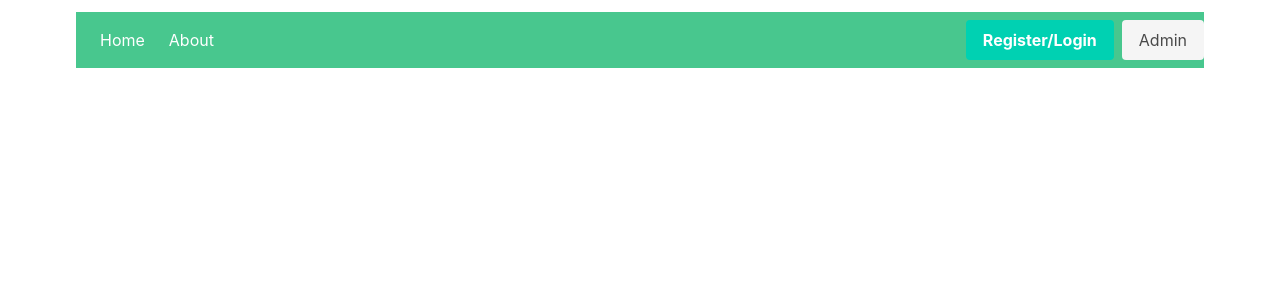
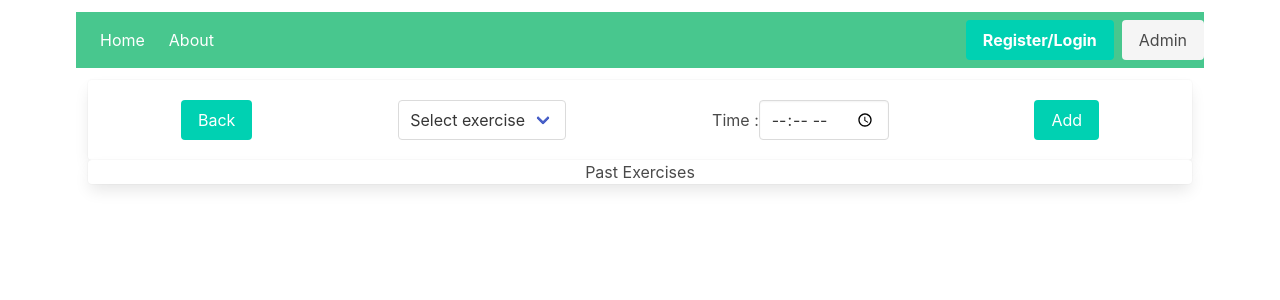
Before and after one commit to alex-m14/Exercise-App, a Vue app: page /Form in a window 1280 px wide. Shown: the top 300 px of the page. Built offline with nearby package versions, Linux system fonts and the light colour scheme.

Commit message:
fixed js Login

```diff
--- a/package.json
+++ b/package.json
@@ -8,6 +8,7 @@
   },
   "dependencies": {
     "bulma": "^0.9.1",
+    "bulma-calendar": "^6.0.9",
     "core-js": "^3.6.5",
     "vue": "^2.6.11",
     "vue-router": "^3.2.0",
--- a/public/index.html
+++ b/public/index.html
@@ -8,6 +8,7 @@
     <title><%= htmlWebpackPlugin.options.title %></title>
     <link rel="stylesheet" href="https://fonts.googleapis.com/css?family=Roboto:100,300,400,500,700,900">
     <link rel="stylesheet" href="https://cdn.jsdelivr.net/npm/@mdi/font@latest/css/materialdesignicons.min.css">
+
   </head>
   <body>
     <noscript>
--- a/src/assets/main.scss
+++ b/src/assets/main.scss
@@ -1 +1,3 @@
+
+
 @import "~bulma/bulma";
--- a/src/components/Navbar.vue
+++ b/src/components/Navbar.vue
@@ -2,10 +2,10 @@
 <nav class="navbar is-success max-width" role="navigation" aria-label="main navigation">
   <div class="navbar-brand">
     <a class="navbar-item" href="">
-      <i class="fas fa-heartbeat is-large"></i>
+      <i class="fas fa-heartbeat is-large "></i>
     </a>
 
-    <a role="button" class="navbar-burger burger" aria-label="menu" aria-expanded="false" data-target="navbar">
+    <a role="button" class="navbar-burger burger" aria-label="menu" aria-expanded="false" data-target="navbar" >
       <span aria-hidden="true"></span>
       <span aria-hidden="true"></span>
       <span aria-hidden="true"></span>
@@ -24,12 +24,22 @@
           <router-link class="button is-primary" to= "/Login">
             <strong>Register/Login</strong>
           </router-link>
-          <a class="button is-light">
+          <router-link class="button is-light" to="/AdminPage">
             Admin
-          </a>
+          </router-link>
         </div>
       </div>
     </div>
   </div>
 </nav>
 </template>
+
+<script>
+export default {
+
+}
+</script>
+
+<style>
+
+</style>
--- a/src/router/index.js
+++ b/src/router/index.js
@@ -35,7 +35,16 @@ const routes = [
     // this generates a separate chunk (about.[hash].js) for this route
     // which is lazy-loaded when the route is visited.
     component: () => import(/* webpackChunkName: "about" */ '../views/AdminPage.vue')
+  },
+  {
+    path: '/Form',
+    name: 'Form',
+    // route level code-splitting
+    // this generates a separate chunk (about.[hash].js) for this route
+    // which is lazy-loaded when the route is visited.
+    component: () => import(/* webpackChunkName: "about" */ '../views/Form.vue')
   }
+
 ]
 
 const router = new VueRouter({
--- /dev/null
+++ b/src/views/Form.vue
@@ -0,0 +1,43 @@
+<template>
+  <div class="container">
+    <div class="card">
+      <div class="level" style="text-align: left; padding: 20px">
+        <div class="level-item">
+          <router-link class="button is-primary" to="/">Back</router-link>
+        </div>
+        <div class="level-item">
+          <div class="select">
+            <select>
+              <option>Select exercise</option>
+              <option>Walking</option>
+              <option>Running</option>
+              <option>Cycling</option>
+              <option>Enter Other</option>
+            </select>
+          </div>
+        </div>
+        <div class="level-item">
+          <h1>Time  : </h1>
+          <div class="field">
+            <div class="control">
+              <input class="input" type="Time" placeholder="Text input" />
+            </div>
+          </div>
+        </div>
+        <div class="level-item">
+          <input class="button is-primary" type="submit" value="Add">
+        </div>
+      </div>
+    </div>
+    <div class="card">
+      <h1>Past Exercises</h1>
+    </div>
+  </div>
+</template>
+
+<script>
+export default {};
+</script>
+
+<style>
+</style>
--- a/src/views/Home.vue
+++ b/src/views/Home.vue
@@ -1,10 +1,19 @@
 <template>
   <div class="container">
-    <div class= "columnns is-centered">
-      <h1>Welcome to the Exercise App </h1>
+    <div class="row">
+      <h1 style="font-size: 35px">Welcome to the Exercise App</h1>
+    </div>
+    <div class="row">
+      <p style="font-size: 20px">
+        Register or login to enter your workout today!<br />
+      </p>
+    </div>
+    <div class="row">
+      <router-link class="button is-primary" to="/Form"
+        >Add Exercise</router-link
+      >
     </div>
   </div>
-
 </template>
 
 <script>
@@ -12,5 +21,15 @@
 export default {
   name: "Home",
   components: {},
+  methods: {},
 };
 </script>
+<style >
+.container{
+    text-align:center;
+}
+.row{
+    padding: 10px;
+    display: flex;
+}
+</style>
--- a/src/views/Login.vue
+++ b/src/views/Login.vue
@@ -2,10 +2,10 @@
   <div>
     <div class="tabs">
       <ul>
-        <li class="tablinks is-active" v-on:click="openTab(event, 'Login')">
+        <li class="tablinks is-active" @click="openTab(event, 'Login')">
           <a>Login</a>
         </li>
-        <li class="tablinks" v-on:click="openTab(event, 'Register')"><a>Register</a></li>
+        <li class="tablinksc  " @click="openTab(event, 'Register')"><a>Register</a></li>
       </ul>
     </div>
     <div id="Login" class="tabcontent">
@@ -53,21 +53,21 @@ export default {
   name: "Login",
   components: {},
   methods: {
-    openTab: function openTab(event, tabId) {
-      tabcontent = document.getElementByClassName('tabcontent');
-      for (i = 0; i < tabcontent.length; i++) {
+    openTab(event, tabId) {
+      var tabcontent = document.getElementsByClassName('tabcontent');
+      for (var i = 0; i < tabcontent.length; i++) {
         tabcontent[i].style.display = 'none';
       }
 
-      tablinks = document.getElementsByClassName('tablinks');
-      for (i = 0; i < tablinks.length; i++) {
+      var tablinks = document.getElementsByClassName('tablinks');
+      for (var i = 0; i < tablinks.length; i++) {
         tablinks[i].className = tablinks[i].className.replace(' is-active', '');
       }
 
       document.getElementById(tabId).style.display = 'block';
       event.currentTarget.className += ' is-active';
-    },
-  },
+    }
+  }
 };
 </script>
 
```
Also changed, not shown: src/components/Form.vue (deleted, +0 -13 lines), 1 other file (tests, documents, lock files or other folders).
